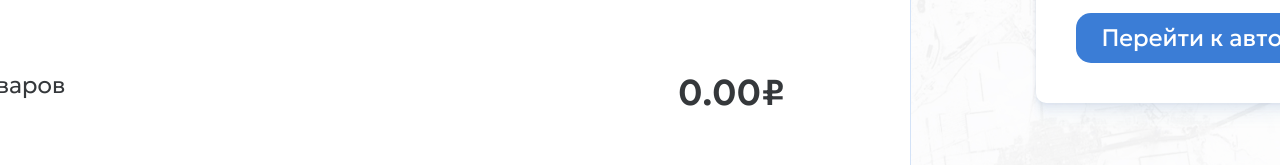
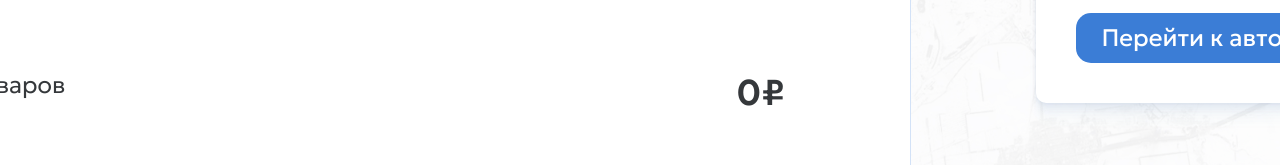
Before and after one commit to Marketplace-telegram-bots-for-transport/frontend, a React (Create React App) app: page /cart in a window 1280 px wide. Shown: the part 277-442 px from the top of the page. Built offline with nearby package versions, Linux system fonts and the light colour scheme; no server answers.

Commit message:
fix(cart): fix a bug with the price in the cart

```diff
--- a/src/components/Cart/Cart.jsx
+++ b/src/components/Cart/Cart.jsx
@@ -20,7 +20,7 @@ function Cart({
   decreaseProductCount,
   comeBack,
 }) {
-  const [totalSum, setTotalSum] = useState(0.0); // состояние для общей суммы заказа
+  const [totalSum, setTotalSum] = useState(0); // состояние для общей суммы заказа
 
   // функция нахождения общего е=количнства товаров в корзине
   const count = () => {
@@ -45,15 +45,13 @@ function Cart({
   // функция расчета общей суммы заказа
   const findTotalSum = useCallback(() => {
     return cartProducts.reduce((previousValue, product) => {
-      return (
-        previousValue + parseFloat(product.price).toFixed(2) * product.count
-      );
-    }, 0.0);
+      return previousValue + product.price * product.count;
+    }, 0);
   }, [cartProducts]);
 
   useEffect(() => {
     const sum = findTotalSum();
-    setTotalSum(sum.toFixed(2));
+    setTotalSum(sum);
   }, [cartProducts, findTotalSum]);
 
   // прокрутка скролла наверх
--- a/src/components/CartProduct/CartProduct.jsx
+++ b/src/components/CartProduct/CartProduct.jsx
@@ -24,7 +24,7 @@ function CartProduct({
       </Link>
       <div className={styles.product__item}>
         <p className={styles.product__price}>
-          {parseFloat(product.price * product.count).toFixed(2)} ₽
+          {product.price * product.count} ₽
         </p>
         <Counter
           product={product}
```
